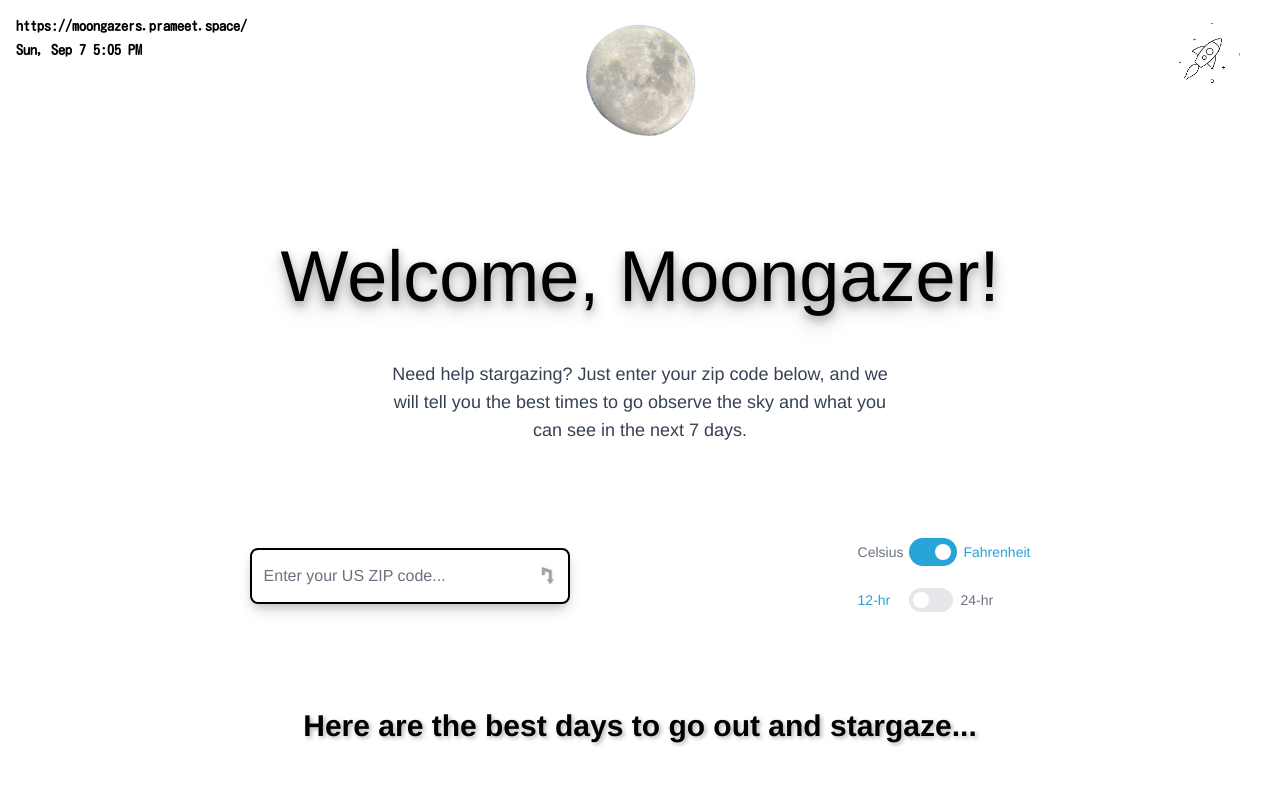
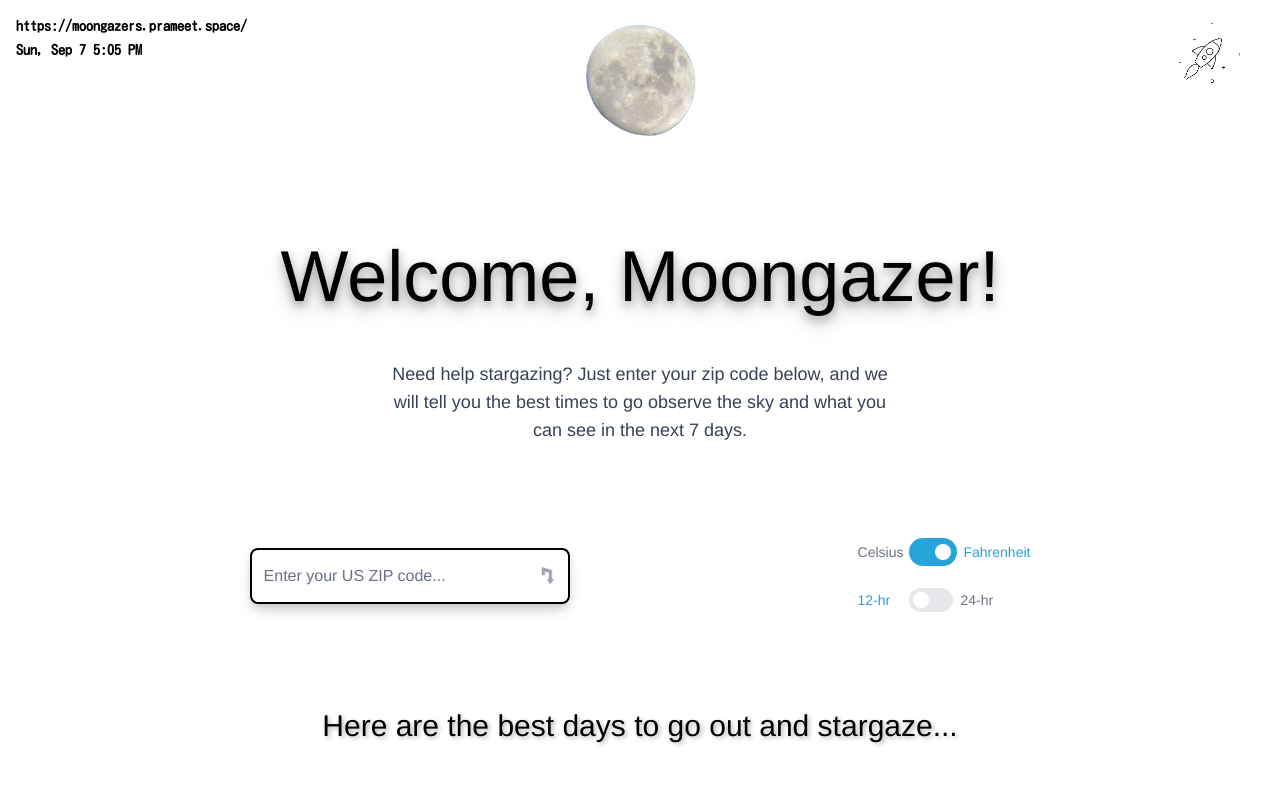
Before and after one commit to prammey/moongazers, a Next.js app: page / in a window 1280 px wide. Shown: the top 800 px of the page. Built offline with nearby package versions, Linux system fonts and the light colour scheme.

Commit message:
refactor: simplify heading styles in results section for consistency

```diff
--- a/src/app/page.tsx
+++ b/src/app/page.tsx
@@ -218,7 +218,7 @@ export default function Home() {
         {/* Results Section - Always show heading when we have data, error, or loading */}
         {(stargazingData || error || loading) && (
           <div className="w-full mb-12 px-4 sm:px-6 lg:px-8">
-            <h2 className="text-xl sm:text-2xl md:text-3xl font-bold text-center mb-8 sm:mb-10 md:mb-12" style={{ color: '#000000', textShadow: '2px 2px 4px rgba(0, 0, 0, 0.3)' }}>
+            <h2 className="text-xl sm:text-2xl md:text-3xl text-center mb-8 sm:mb-10 md:mb-12" style={{ color: '#000000', textShadow: '2px 2px 4px rgba(0, 0, 0, 0.3)' }}>
               Here are the best days to go out and stargaze...
             </h2>
 
@@ -239,7 +239,7 @@ export default function Home() {
         {/* Default State - Only show when no data, no error, and not loading */}
         {(!stargazingData && !error && !loading) && (
           <div className="w-full px-4 sm:px-6 lg:px-8">
-            <h2 className="text-xl sm:text-2xl md:text-3xl font-bold text-center mb-8 sm:mb-10 md:mb-12" style={{ color: '#000000', textShadow: '2px 2px 4px rgba(0, 0, 0, 0.3)' }}>
+            <h2 className="text-xl sm:text-2xl md:text-3xl text-center mb-8 sm:mb-10 md:mb-12" style={{ color: '#000000', textShadow: '2px 2px 4px rgba(0, 0, 0, 0.3)' }}>
               Here are the best days to go out and stargaze...
             </h2>
             <div className="text-center py-12 text-gray-600">
```
Also changed, not shown: 1 other file (tests, documents, lock files or other folders).
